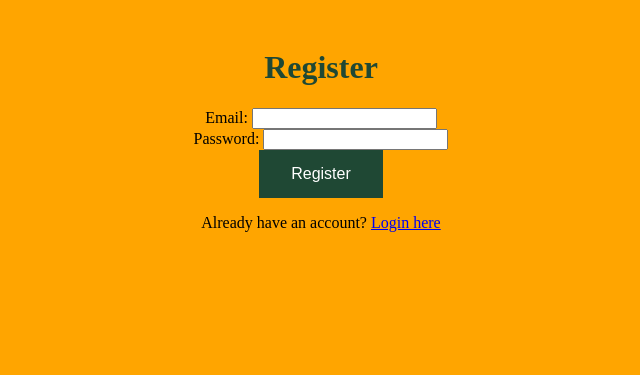
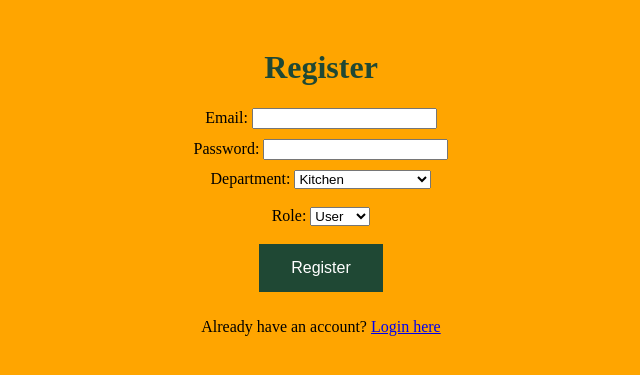
Before and after one commit to rugema3/stock_management_system, a Flask app: page /register in a window 1280 px wide. Shown: the top 375 px of the page, without its empty margins (319-959 px from the left). Run offline with Flask 3, Linux system fonts and the light colour scheme.

Commit message:
implemented the logout, added added some styling, and modified the registration of users

```diff
--- a/app.py
+++ b/app.py
@@ -32,7 +32,7 @@ user_manager = UserManager(db_config)
 
 @app.route('/')
 def index():
-    return redirect('/login')
+    return redirect('/home')
 
 @app.route('/home')
 @login_required
@@ -40,8 +40,6 @@ def home():
     # Retrieve the user's email from the session
     user_email = session.get('user_email')
     if user_email:
-        # Fetch user-specific data or perform actions
-        # ...
         return render_template('home.html', user_email=user_email)
     else:
         # If the user is not logged in, redirect to the login page
@@ -147,9 +145,16 @@ def register():
         # Retrieve the email and password from the form data
         email = request.form['email']
         password = request.form['password']
+        department = request.form['department']
+        role = request.form['role']
+        # Print all form fields for debugging
+        print(f"Received email: {email}")
+        print(f"Received password: {password}")
+        print(f"Received department: {department}")
+        print(f"Received role: {role}")
 
         # Create a User object with email and password
-        user = User(email=email, password=password)
+        user = User(email=email, password=password, department=department, role=role)
 
         # Call the user_manager to register the user
         registration_result = user_manager.register_user(user)
@@ -180,6 +185,20 @@ def login():
     # For GET requests, simply render the login page
     return render_template('login.html')
 
+@app.route('/logout')
+def logout():
+    """
+    Logout route to clear the user's session and log them out.
+
+    Returns:
+        Redirect: Redirects the user to the login page.
+    """
+    # Clear the user's session
+    session.pop('user_email', None)
+    # Redirect to the login page or any other desired page
+    return render_template('logout.html')
+
+
 if __name__ == "__main__":
     app.debug = True
     app.run(host='0.0.0.0', port=5000)
--- a/app/models/database_manager.py
+++ b/app/models/database_manager.py
@@ -180,9 +180,9 @@ class Database:
             user (User): The User object to be inserted into the database.
         """
         insert_query = """
-            INSERT INTO users(email, password)
-            VALUES (%s, %s)
+            INSERT INTO users(email, password, department, role)
+            VALUES (%s, %s, %s, %s)
          """
         with self.db_connection.cursor() as cursor:
-            cursor.execute(insert_query, (user.email, user.password))
+            cursor.execute(insert_query, (user.email, user.password, user.department, user.role))
         self.db_connection.commit()
--- a/app/static/style.css
+++ b/app/static/style.css
@@ -70,3 +70,15 @@ li a:hover:not(.active) {
   background-color: #555;
   color: white;
 }
+
+/* Apply spacing between form fields in all forms */
+form input, form label {
+    margin-bottom: 10px;
+}
+
+/* Position the "Logout" link at the top right corner */
+.logout-link {
+    position: absolute;
+    top: 10px;
+    right: 10px;
+}
--- a/app/templates/add_item.html
+++ b/app/templates/add_item.html
@@ -32,6 +32,7 @@
 
 
     </form>
+    <br><br>
     <a href="/">Back to Home</a>
 </body>
 </html>
--- a/app/templates/login.html
+++ b/app/templates/login.html
@@ -10,17 +10,16 @@
     <form action="/login" method="post">
         <div>
             <label for="email">Email:</label>
-            <input type="email" id="email" name="email" required>
+	    <input type="email" id="email" name="email" required><br>
         </div>
         <div>
             <label for="password">Password:</label>
-            <input type="password" id="password" name="password" required>
+	    <input type="password" id="password" name="password" required><br>
         </div>
         <div>
             <input type="submit" value="Login" class="button"> <!-- Apply the button style -->
         </div>
     </form>
-    <!-- Add a registration link -->
     <p>Don't have an account? <a href="/register">Register here</a></p>
 
     {% if error %}
--- a/app/templates/register.html
+++ b/app/templates/register.html
@@ -12,6 +12,27 @@
 
         <label for="password">Password:</label>
         <input type="password" id="password" name="password" required><br>
+	<label for="department">Department:</label>
+        <select id="department" name="department">
+		<option value="kitchen">Kitchen</option>
+		<option value="it">IT</option>
+		<option value="hr">People and Culture</option>
+		<option value="finance">Finance</option>
+		<option value="communication">Communication</option>
+		<option value="administration">Administration</option>
+		<option value="repayment">Repayment</option>
+		<option value="application">Application</option>
+		<option value="pei">PEI</option>
+		<option value="ceo">CEO Office</option>
+	</select><br><br>
+	<label for="role">Role:</label>
+        <select id="role" name="role">
+		<option value="user">User</option>
+		<option value="admin">Admin</option>
+	</select><br><br>
+
+
+
 
         <input type="submit"class="button" value="Register">
     </form>
```
Also changed, not shown: app/templates/home.html (+8 -1 lines), app/templates/logout.html (added, +14 -0 lines), 8 other files.
